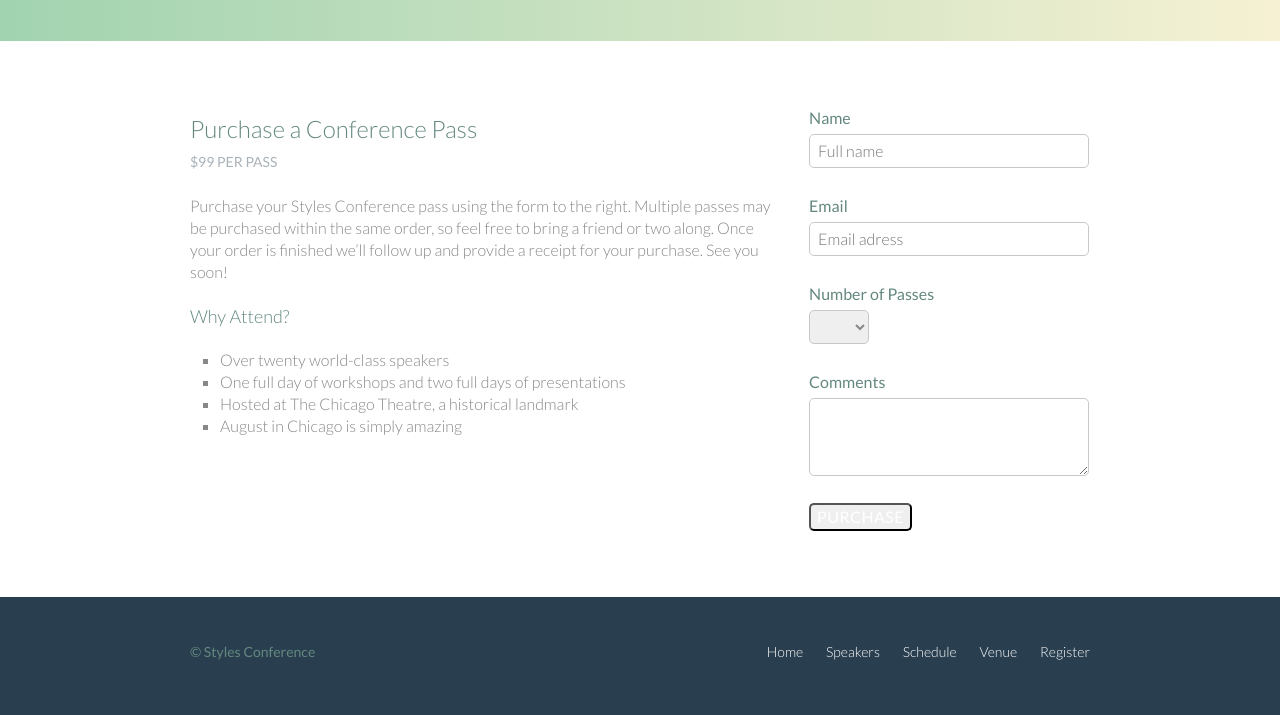
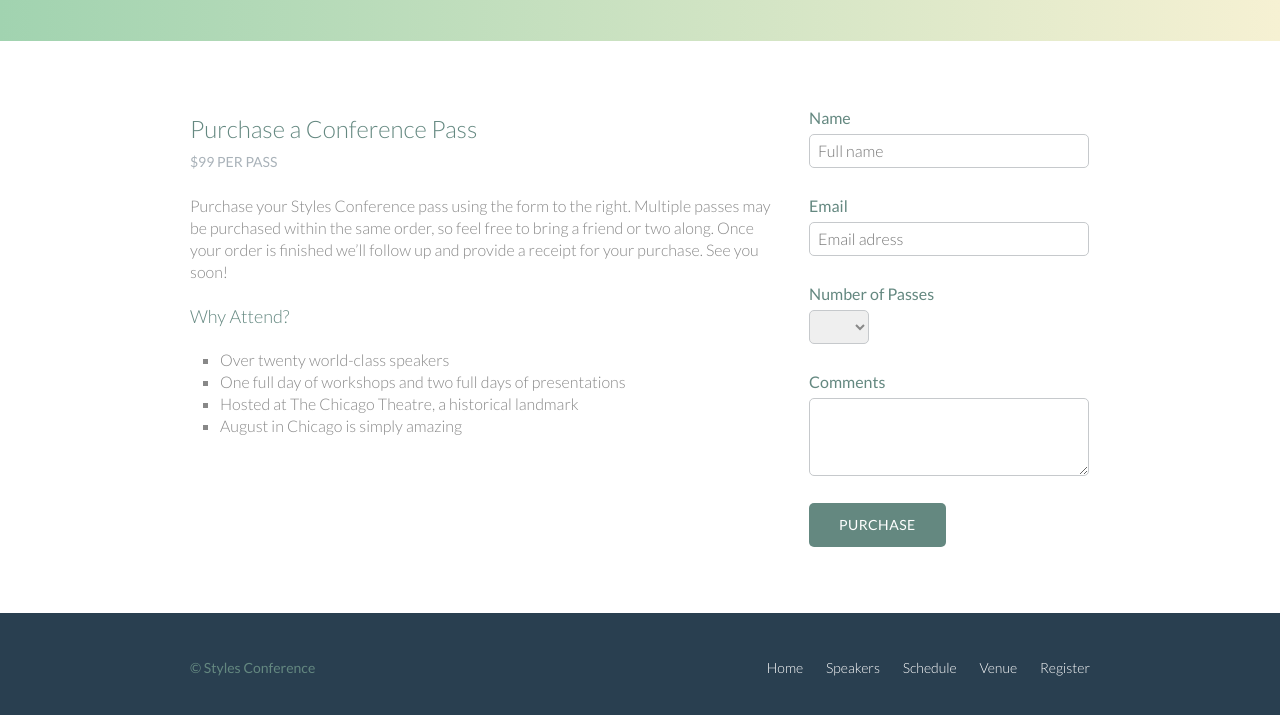
Before and after one commit to arsenjijavadze/styles-conference, a plain HTML site: page register.html in a window 1280 px wide. Shown: the part 355-1070 px from the top of the page. Drawn offline with Linux system fonts and the light colour scheme.

Commit message:
style: add styles to btn-default class

```diff
--- a/assets/stylesheets/main.css
+++ b/assets/stylesheets/main.css
@@ -566,3 +566,14 @@ textarea {
 .register-group textarea {
     height: 78px;
 }
+
+.btn-default {
+    border: 0;
+    background: #648880;
+    padding: 11px 30px;
+    font-size: 14px;
+}
+
+.btn-default:hover {
+    background: #77a198;
+}
```
